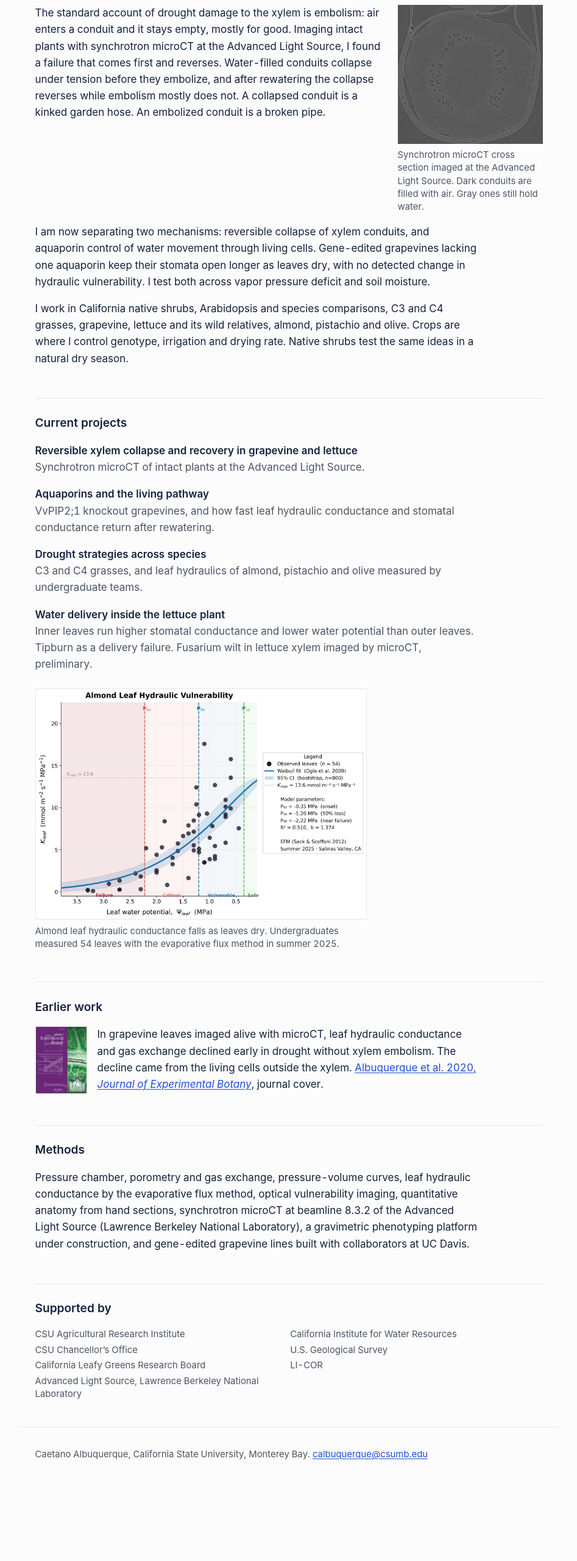
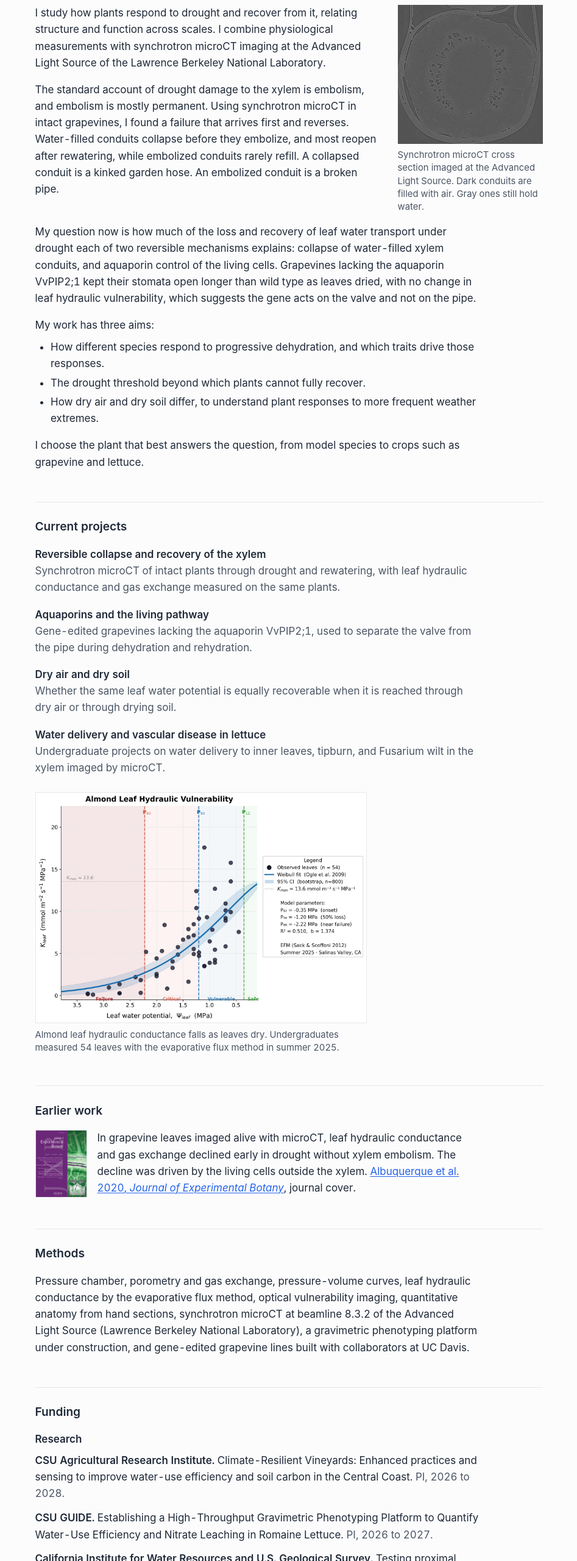
Before and after one commit to cpalbuquerque/cpalbuquerque.github.io, an Astro site: page / in a window 1280 px wide. Shown: the part 240-2800 px from the top of the page at 61% size, without its empty margins (166-1113 px from the left). Before the commit the page ends 2670 px from the top, so only its background shows below. Built offline with nearby package versions, Linux system fonts and the light colour scheme; Astro itself is replaced by a stand-in of ours.

Commit message:
Use statement wording, add funding and training, lighter blue
- Research: reversibility and the two mechanisms in the words of the
  research statement, three aims, simpler project list, no species list.
- Funding section on Research: research grants, the CSU LIFT teaching
  grant and ALS beamtime, with exact titles and no amounts.
- Teaching: the Plant Physiology course research experience in detail
  and the CSU LIFT award.
- People: research training section on methods and the path from
  protocol training to a manuscript.
- Lighter blue accent (#2563EB) and neutral dark gray text; share card
  and favicon updated.

```diff
--- a/src/data/site.js
+++ b/src/data/site.js
@@ -140,6 +140,23 @@ export const collaborators = [
   'Leandro Hahn (EPAGRI, Brazil)',
 ];
 
+// Funding shown on Research, from CV v28. No dollar amounts on the site.
+export const funding = {
+  research: [
+    { funder: 'CSU Agricultural Research Institute', title: 'Climate-Resilient Vineyards: Enhanced practices and sensing to improve water-use efficiency and soil carbon in the Central Coast', role: 'PI', years: '2026 to 2028' },
+    { funder: 'CSU GUIDE', title: 'Establishing a High-Throughput Gravimetric Phenotyping Platform to Quantify Water-Use Efficiency and Nitrate Leaching in Romaine Lettuce', role: 'PI', years: '2026 to 2027' },
+    { funder: 'California Institute for Water Resources and U.S. Geological Survey', title: 'Testing proximal sensors technology to improve irrigation use efficiency for vegetable production in the Salinas Valley', role: 'PI', years: '2026 to 2027' },
+    { funder: 'CSU Monterey Bay Research, Scholarship and Creative Activity', title: 'Integrated Plant Sensing Technologies for Improved Water Use Efficiency and Reduced Production Losses in Salinas Valley Lettuce', role: 'PI', years: '2026 to 2027' },
+    { funder: 'California Leafy Greens Research Board', title: 'USDA lettuce breeding for improved disease resistance', role: 'Co-PI, site PI at CSU Monterey Bay', years: '2025 to 2027' },
+    { funder: 'CSU Agricultural Research Institute', title: 'Monitoring soil health, water conservation, and vegetable productivity on organic cropland amended with eucalyptus biochar', role: 'Co-PI', years: '2024 to 2026' },
+    { funder: 'LI-COR Environmental Education Fund', title: 'Gas exchange instrumentation for plant ecophysiology teaching and undergraduate research', role: 'PI', years: '2023' },
+  ],
+  teaching: [
+    { funder: 'CSU LIFT (Learning Innovation for Future-Forward Teaching)', title: 'Decision-Ready: Embedding Durable Skills Across Applied Agricultural and Plant Sciences Courses at CSUMB', role: 'PI', years: '2026 to 2027', note: 'One of 45 proposals funded from about 260 across the CSU system.' },
+  ],
+  beamtime: 'Advanced Light Source, beamline 8.3.2: 15 shifts across two proposals, 9 as PI and experiment leader.',
+};
+
 // Shown as a logo row on Research, in this order. Files come from content/logos/.
 export const supporters = [
   'CSU Agricultural Research Institute',
--- a/src/pages/index.astro
+++ b/src/pages/index.astro
@@ -1,7 +1,7 @@
 ---
 import { Image } from 'astro:assets';
 import Base from '../layouts/Base.astro';
-import { person, supporters } from '../data/site.js';
+import { person, supporters, funding } from '../data/site.js';
 import { findPhoto, loadLogos } from '../lib/content.js';
 
 // TODO: content/photos/microct_grapevine.jpg (or .png) with its line in captions.txt.
@@ -12,20 +12,20 @@ const almond = findPhoto(/^data_almond_vulnerability\./);
 
 const projects = [
   {
-    title: 'Reversible xylem collapse and recovery in grapevine and lettuce',
-    text: 'Synchrotron microCT of intact plants at the Advanced Light Source.',
+    title: 'Reversible collapse and recovery of the xylem',
+    text: 'Synchrotron microCT of intact plants through drought and rewatering, with leaf hydraulic conductance and gas exchange measured on the same plants.',
   },
   {
     title: 'Aquaporins and the living pathway',
-    text: 'VvPIP2;1 knockout grapevines, and how fast leaf hydraulic conductance and stomatal conductance return after rewatering.',
+    text: 'Gene-edited grapevines lacking the aquaporin VvPIP2;1, used to separate the valve from the pipe during dehydration and rehydration.',
   },
   {
-    title: 'Drought strategies across species',
-    text: 'C3 and C4 grasses, and leaf hydraulics of almond, pistachio and olive measured by undergraduate teams.',
+    title: 'Dry air and dry soil',
+    text: 'Whether the same leaf water potential is equally recoverable when it is reached through dry air or through drying soil.',
   },
   {
-    title: 'Water delivery inside the lettuce plant',
-    text: 'Inner leaves run higher stomatal conductance and lower water potential than outer leaves. Tipburn as a delivery failure. Fusarium wilt in lettuce xylem imaged by microCT, preliminary.',
+    title: 'Water delivery and vascular disease in lettuce',
+    text: 'Undergraduate projects on water delivery to inner leaves, tipburn, and Fusarium wilt in the xylem imaged by microCT.',
   },
 ];
 ---
@@ -42,11 +42,16 @@ const projects = [
   <div class="mt-8 flex flex-col gap-6 md:flex-row md:items-start">
     <div class="prose-block md:flex-1">
       <p>
-        The standard account of drought damage to the xylem is embolism: air enters a conduit and it
-        stays empty, mostly for good. Imaging intact plants with synchrotron microCT at the Advanced
-        Light Source, I found a failure that comes first and reverses. Water-filled conduits collapse
-        under tension before they embolize, and after rewatering the collapse reverses while embolism
-        mostly does not. A collapsed conduit is a kinked garden hose. An embolized conduit is a broken pipe.
+        I study how plants respond to drought and recover from it, relating structure and function
+        across scales. I combine physiological measurements with synchrotron microCT imaging at the
+        Advanced Light Source of the Lawrence Berkeley National Laboratory.
+      </p>
+      <p>
+        The standard account of drought damage to the xylem is embolism, and embolism is mostly
+        permanent. Using synchrotron microCT in intact grapevines, I found a failure that arrives first
+        and reverses. Water-filled conduits collapse before they embolize, and most reopen after
+        rewatering, while embolized conduits rarely refill. A collapsed conduit is a kinked garden hose.
+        An embolized conduit is a broken pipe.
       </p>
     </div>
     {microct && (
@@ -59,15 +64,21 @@ const projects = [
 
   <div class="prose-block mt-4">
     <p>
-      I am now separating two mechanisms: reversible collapse of xylem conduits, and aquaporin control
-      of water movement through living cells. Gene-edited grapevines lacking one aquaporin keep their
-      stomata open longer as leaves dry, with no detected change in hydraulic vulnerability. I test both
-      across vapor pressure deficit and soil moisture.
+      My question now is how much of the loss and recovery of leaf water transport under drought each
+      of two reversible mechanisms explains: collapse of water-filled xylem conduits, and aquaporin
+      control of the living cells. Grapevines lacking the aquaporin VvPIP2;1 kept their stomata open
+      longer than wild type as leaves dried, with no change in leaf hydraulic vulnerability, which
+      suggests the gene acts on the valve and not on the pipe.
     </p>
-    <p>
-      I work in California native shrubs, Arabidopsis and species comparisons, C3 and C4 grasses,
-      grapevine, lettuce and its wild relatives, almond, pistachio and olive. Crops are where I control
-      genotype, irrigation and drying rate. Native shrubs test the same ideas in a natural dry season.
+    <p>My work has three aims:</p>
+    <ul class="mt-2 list-disc space-y-1 pl-6">
+      <li>How different species respond to progressive dehydration, and which traits drive those responses.</li>
+      <li>The drought threshold beyond which plants cannot fully recover.</li>
+      <li>How dry air and dry soil differ, to understand plant responses to more frequent weather extremes.</li>
+    </ul>
+    <p class="mt-4">
+      I choose the plant that best answers the question, from model species to crops such as grapevine
+      and lettuce.
     </p>
   </div>
 
@@ -95,7 +106,7 @@ const projects = [
     </a>
     <p>
       In grapevine leaves imaged alive with microCT, leaf hydraulic conductance and gas exchange declined
-      early in drought without xylem embolism. The decline came from the living cells outside the xylem.
+      early in drought without xylem embolism. The decline was driven by the living cells outside the xylem.
       <a href="https://doi.org/10.1093/jxb/eraa392">Albuquerque et al. 2020, <em>Journal of Experimental Botany</em></a>, journal cover.
     </p>
   </div>
@@ -109,20 +120,35 @@ const projects = [
     built with collaborators at UC Davis.
   </p>
 
-  <h2 class="section-title">Supported by</h2>
-  {logos.length > 0 ? (
-    <ul class="mt-4 flex flex-wrap items-center gap-x-8 gap-y-5">
+  <h2 class="section-title">Funding</h2>
+  <h3 class="mt-4 text-base">Research</h3>
+  <ul class="mt-2 max-w-measure space-y-3">
+    {funding.research.map((g) => (
+      <li>
+        <span class="font-semibold">{g.funder}.</span> {g.title}. <span class="text-muted">{g.role}, {g.years}.</span>
+      </li>
+    ))}
+  </ul>
+  <h3 class="mt-6 text-base">Teaching</h3>
+  <ul class="mt-2 max-w-measure space-y-3">
+    {funding.teaching.map((g) => (
+      <li>
+        <span class="font-semibold">{g.funder}.</span> {g.title}. <span class="text-muted">{g.role}, {g.years}. {g.note}</span>
+      </li>
+    ))}
+  </ul>
+  <h3 class="mt-6 text-base">Synchrotron beamtime</h3>
+  <p class="mt-2 max-w-measure">{funding.beamtime}</p>
+
+  {logos.length > 0 && (
+    <ul class="mt-8 flex flex-wrap items-center gap-x-8 gap-y-5">
       {logos.map((l) => (
         <li>
           <a href={l.url} class="block hover:bg-transparent">
-            <Image src={l.image} alt={l.org} height={72} class="h-7 w-auto opacity-80 grayscale hover:opacity-100 md:h-9 " />
+            <Image src={l.image} alt={l.org} height={72} class="h-7 w-auto opacity-80 grayscale hover:opacity-100 md:h-9" />
           </a>
         </li>
       ))}
     </ul>
-  ) : (
-    <ul class="mt-4 grid gap-1 text-sm text-muted sm:grid-cols-2">
-      {supporters.map((s) => <li>{s}</li>)}
-    </ul>
   )}
 </Base>
--- a/src/pages/people.astro
+++ b/src/pages/people.astro
@@ -49,6 +49,24 @@ const withNote = (p) => (p.line ? `${p.name} (${p.line})` : p.name);
   <p class="mt-10 max-w-measure text-muted">
     47 undergraduates and three master's students mentored since 2016, and one visiting postdoctoral scholar hosted; 16 student conference presentations since 2024.
   </p>
+
+  <section>
+    <h2 class="section-title">Research training</h2>
+    <div class="prose-block mt-4">
+      <p>
+        Students in the lab learn plant physiology methods by using them on their own questions: water
+        potential with the pressure chamber, stomatal conductance and gas exchange, pressure-volume curves,
+        leaf hydraulic conductance, quantitative anatomy from hand sections, and analysis of synchrotron
+        microCT scans.
+      </p>
+      <p>
+        Each student moves through the same sequence with growing independence: protocol training, a
+        dataset they own, a poster, then a role in a manuscript, with authorship rules written down at the
+        start. Students are paid through my grants, present at regional and national meetings, and meet my
+        collaborators for summer research and graduate school.
+      </p>
+    </div>
+  </section>
 
   {current.length > 0 && (
     <section>
--- a/src/pages/teaching.astro
+++ b/src/pages/teaching.astro
@@ -10,7 +10,7 @@ const csumb = [
     code: 'BIO 332',
     title: 'Plant Physiology',
     terms: 'Fall 2023 to 2026',
-    text: 'An upper-division lecture course, 100 students in Fall 2026. Every student takes part in a course-based research experience built on my research: they work with real synchrotron microCT scans of plants under drought and recovery, and their work feeds a dataset built with the Lawrence Berkeley National Laboratory. Two undergraduates from my lab help lead it.',
+    text: 'An upper-division lecture course with 100 students in Fall 2026, most of them biology and agriculture majors. Because the course has no laboratory, I built a course-based research experience into it, worth 20 percent of the grade. Every student works with synchrotron microCT scans of grapevine petioles from my research, learning to tell a water-filled conduit from an embolized one and a collapsed one from an intact one. Their work helps train AI segmentation for SYNAPS-I, a Berkeley Lab project within the Department of Energy Genesis Mission. Two students from my lab trained at a microCT workshop at Berkeley Lab and help lead it. This semester students also helped collect data in one of my experiments and are analyzing those same numbers in class.',
   },
   {
     code: 'BIO 106',
@@ -59,9 +59,9 @@ const csumb = [
 
   <div class="mt-6 flex flex-col gap-6 md:flex-row md:items-start">
     <p class="max-w-measure md:flex-1">
-      I teach the fundamentals of how plants work and then have students use them on data, much of it
-      from my lab. Students from biology, agriculture, ecology and molecular biology share the same
-      courses.
+      I teach plant science fundamentals and have students use them on data, much of it collected by
+      students with the tools researchers use. Students from biology, agriculture, ecology and molecular
+      biology use the same fundamentals to answer questions in their own fields.
     </p>
     {classPhoto && (
       <figure class="max-w-xs md:w-64 md:shrink-0">
@@ -80,6 +80,12 @@ const csumb = [
       </div>
     ))}
   </dl>
+
+  <h2 class="section-title">Teaching grant</h2>
+  <p class="mt-4 max-w-measure">
+    In 2026 I received a systemwide CSU LIFT award for teaching innovation, one of 45 funded from about
+    260 proposals, to embed data and decision skills across my courses.
+  </p>
 
   <h2 class="section-title">Root to Shoot</h2>
   <p class="mt-4 max-w-measure">
--- a/src/styles/site.css
+++ b/src/styles/site.css
@@ -4,10 +4,10 @@
 
 :root {
   --bg: #FCFCFD;
-  --ink: #14213D;
+  --ink: #1F2937;
   --muted: #4B5563;
-  --accent: #1D4ED8;
-  --tint: #DBEAFE;
+  --accent: #2563EB;
+  --tint: #EFF6FF;
   --rule: #E5E7EB;
   color-scheme: light;
 }
```
Also changed, not shown: public/favicon.ico, public/favicon.svg, public/og.png.
